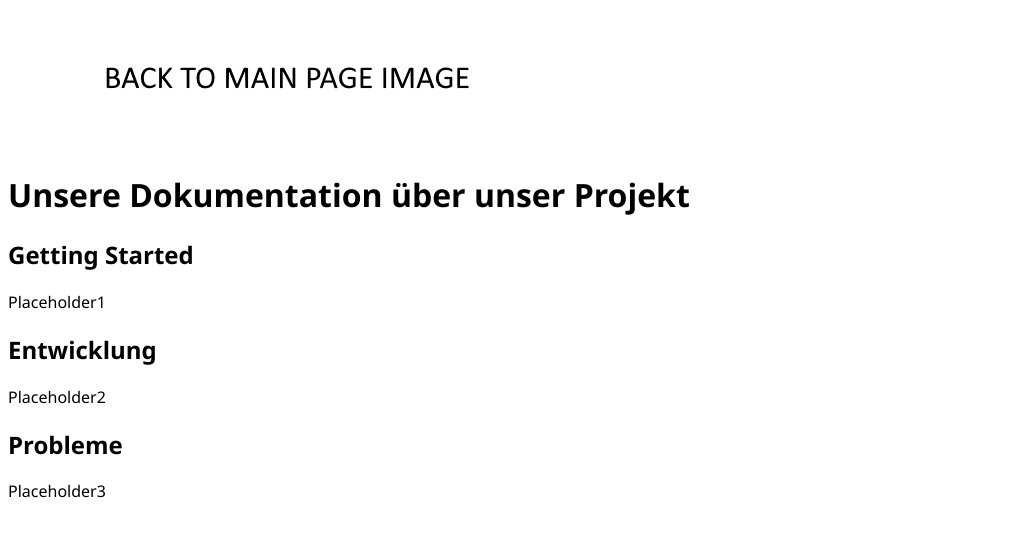
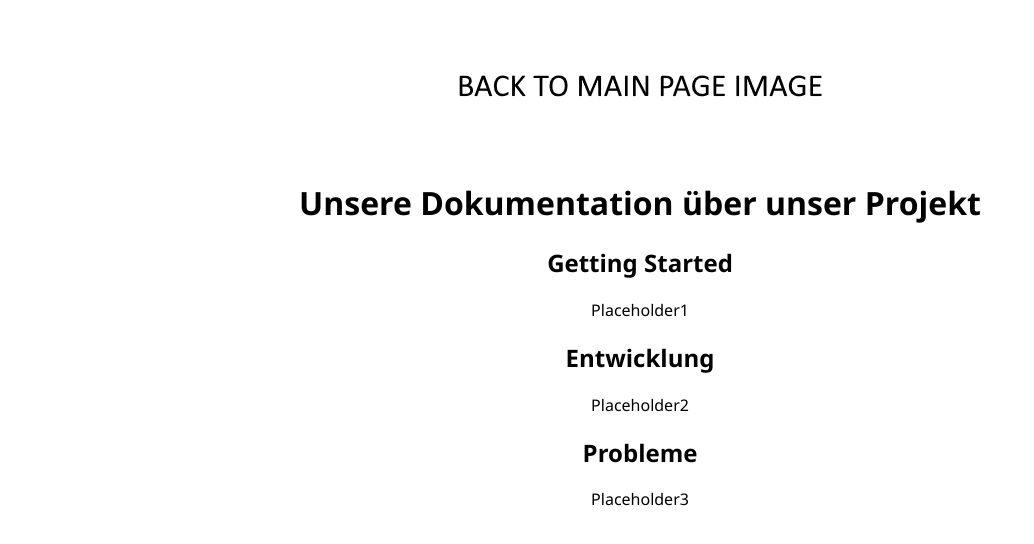
Before and after one commit to Dipolymethylmethacrylat/Security-Cam, a plain HTML site: page index/pages/documentation.html in a window 1280 px wide. Shown: the whole page, without its empty margins (0-1034 px from the left). Drawn offline with Linux system fonts and the light colour scheme.

Commit message:
fixed center bug

```diff
--- a/index/pages/documentation.html
+++ b/index/pages/documentation.html
@@ -18,13 +18,17 @@
 
     </title>
 
-    <body class="backgrounddocpage">
+    <body>
 
-        <a  href="../index.html">
+        <p class="center">
 
-            <img src="../images/backtomainpage.png" alt="BACK TO MAIN PAGE">
+            <a  href="../index.html">
 
-        </a>
+                <img src="../images/backtomainpage.png" alt="BACK TO MAIN PAGE">
+
+            </a>
+
+        </p>
 
         <h1 class="center">
 
@@ -32,37 +36,37 @@
 
         </h1>
 
-        <h2>
+        <h2 class="center">
 
             Getting Started
 
         </h2>
 
-        <p>
+        <p class="center">
 
             Placeholder1
 
         </p>
 
-        <h2>
+        <h2 class="center">
 
             Entwicklung
 
         </h2>
 
-        <p>
+        <p class="center">
 
             Placeholder2
 
         </p>
 
-        <h2>
+        <h2 class="center">
 
             Probleme
 
         </h2>
 
-        <p>
+        <p class="center">
 
             Placeholder3
 
```
